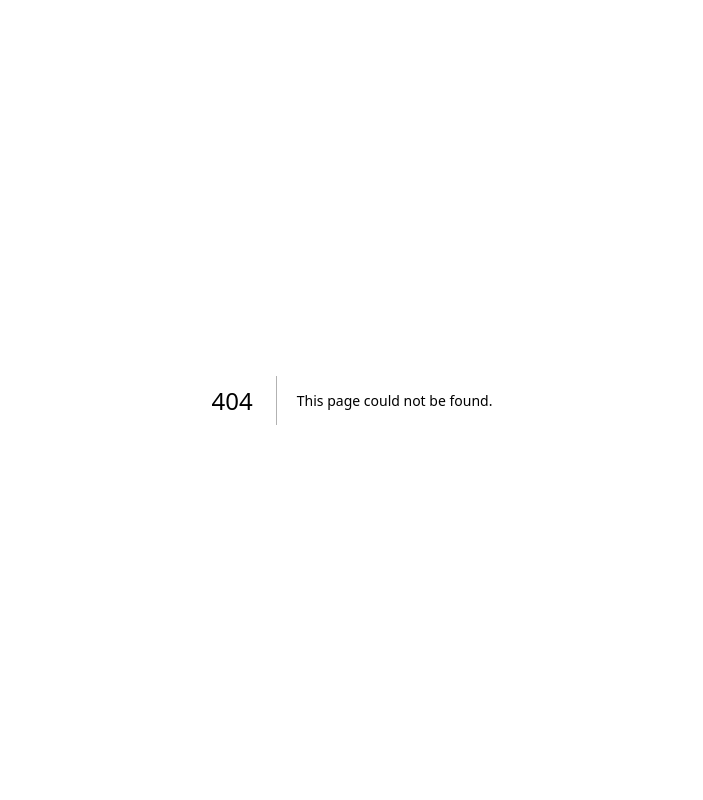
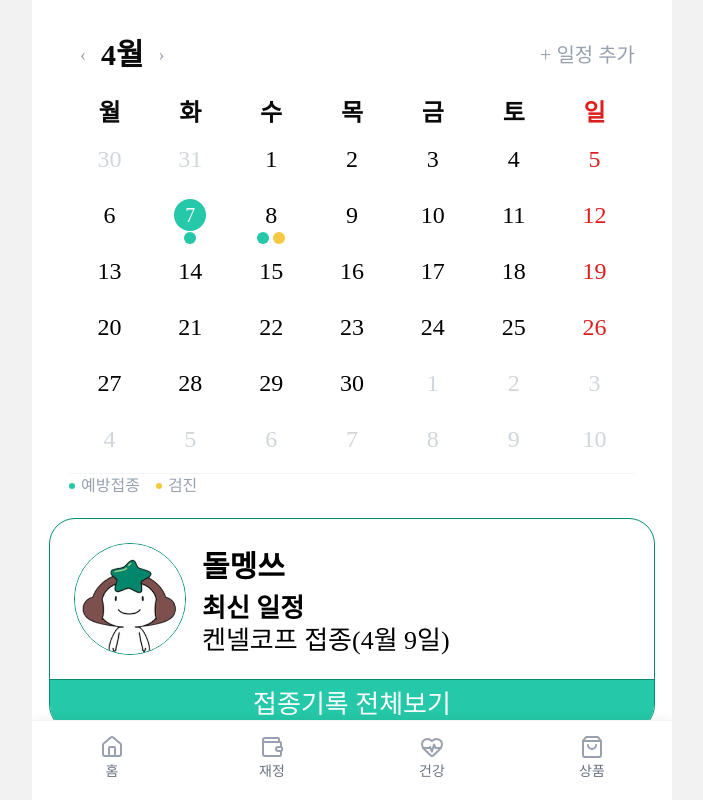
Before and after one commit to My-Golden-Kids/MGK, a Next.js app in the folder FE/: page /vaccinations in a window 1280 px wide. Before the commit this address had no page. Shown: the whole page, without its empty margins (288-991 px from the left). Built offline with nearby package versions, Linux system fonts and the light colour scheme.

Commit message:
feat:접종 페이지 \화면만 만들어두었습니다.

```diff
--- a/FE/app/globals.css
+++ b/FE/app/globals.css
@@ -181,6 +181,14 @@
   .animate-card-in {
     animation: cardIn 0.22s cubic-bezier(0.34, 1.36, 0.64, 1) both;
   }
+
+  .scrollbar-hide {
+    -ms-overflow-style: none; /* IE, Edge */
+    scrollbar-width: none; /* Firefox */
+  }
+  .scrollbar-hide::-webkit-scrollbar {
+    display: none; /* Chrome, Safari, Opera */
+  }
 }
 
 @keyframes overlayIn {
--- /dev/null
+++ b/FE/app/vaccinations/page.tsx
@@ -0,0 +1,48 @@
+import { BottomNavigation } from "@/components/common/BottomNavigation";
+import Calendar from "@/components/health/vaccination/Calendar";
+import VaccinationListSection from "@/components/health/vaccination/VaccinationListSection";
+
+const sampleVaccinationItems = [
+  {
+    id: 1,
+    title: '광견병',
+    totalCount: 3,
+    lastDate: '2024-01-01',
+    nextDate: '2024-07-01',
+    history: [
+      { date: '2023-01-01', completed: true },
+      { date: '2023-07-01', completed: true },
+      { date: '2024-01-01', completed: true },
+    ],
+  },
+  {
+    id: 2,
+    title: '종합백신',
+    totalCount: 2,
+    lastDate: '2023-12-01',
+    nextDate: '2024-06-01',
+    history: [
+      { date: '2023-06-01', completed: true },
+      { date: '2023-12-01', completed: true },
+    ],
+  },
+];
+
+export default function VaccinationPage() {
+  return (
+    <div>
+    <div className="h-dvh overflow-y-scroll p-4.25 scrollbar-hide">
+      <Calendar schedules={{"2026-04-08":["vaccine","checkup"], "2026-04-07":["vaccine"]}}
+      scheduleTypes={[
+    { type: 'vaccine', color: 'bg-mint-green', label: '예방접종' },
+    { type: 'checkup', color: '#F5C842', label: '검진' },
+  ]}/>
+    <div className="flex flex-col gap-2.5">
+      <VaccinationListSection petName={"돌멩쓰"} latestScheduleLabel={"켄넬코프 접종(4월 9일)"} vaccinationItems={sampleVaccinationItems}/>
+      <VaccinationListSection petName={"돌멩투"} latestScheduleLabel={"켄넬코프 접종(4월 9일)"} vaccinationItems={sampleVaccinationItems}/>
+    </div>
+    </div>
+    <BottomNavigation />
+    </div>
+  )
+}
--- /dev/null
+++ b/FE/components/health/vaccination/Calendar.tsx
@@ -0,0 +1,227 @@
+'use client'
+
+import { useState } from 'react';
+import { cn } from '../../../lib/utils';
+
+type ScheduleType = string
+
+export type ScheduleTypeDef = {
+  /** schedules prop의 key와 일치해야 함 */
+  type: ScheduleType
+  /** tailwind 색상 클래스 또는 hex — e.g. 'bg-mint-green' | '#5BCCE2' */
+  color: string
+  /** 범례에 표시될 이름 */
+  label: string
+}
+
+type Props = {
+  /** "YYYY-MM-DD" → 해당 날짜의 일정 타입 배열 */
+  schedules?: Record<string, ScheduleType[]>
+  /**
+   * 일정 타입 정의 목록.
+   * color가 '#'으로 시작하면 인라인 스타일로, 아니면 tailwind 클래스로 처리됨.
+   * @default 예방접종(파랑) + 검진(노랑)
+   */
+  scheduleTypes?: ScheduleTypeDef[]
+  /** 일정 추가 버튼 클릭 핸들러 */
+  onAddSchedule?: () => void
+  /** 날짜 클릭 핸들러 */
+  onDateClick?: (date: string) => void
+}
+
+const DEFAULT_SCHEDULE_TYPES: ScheduleTypeDef[] = [
+  { type: 'vaccine', color: '#5BCCE2', label: '예방접종' },
+  { type: 'checkup', color: '#F5C842', label: '검진' },
+]
+
+const DAYS = ['월', '화', '수', '목', '금', '토', '일']
+
+function pad(n: number) {
+  return String(n).padStart(2, '0')
+}
+
+/** hex 색상이면 인라인 style, tailwind 클래스면 className으로 분리 */
+function resolveColor(color: string): {
+  className?: string
+  style?: React.CSSProperties
+} {
+  if (color.startsWith('#') || color.startsWith('rgb')) {
+    return { style: { backgroundColor: color } }
+  }
+  return { className: color }
+}
+
+/**
+ * 반려동물 예방접종·검진 일정을 표시하는 월간 캘린더 컴포넌트.
+ *
+ * - 날짜별로 일정 타입에 따른 색상 점을 표시합니다.
+ * - 같은 날짜에 동일 타입이 여러 개 있어도 점은 타입당 1개만 렌더링됩니다.
+ * - `scheduleTypes`를 통해 타입·색상·범례 이름을 동적으로 주입할 수 있습니다.
+ * - 부모의 너비를 100% 따르므로, 레이아웃 제한이 필요하면 부모에서 `max-w-*`를 지정하세요.
+ *
+ * @example
+ * // 기본 사용 (default 타입: 예방접종 + 검진)
+ * <Calendar
+ *   schedules={{
+ *     '2026-04-08': ['vaccine', 'checkup'],
+ *     '2026-04-15': ['vaccine'],
+ *   }}
+ * />
+ *
+ **/
+export default function Calendar({
+  schedules = {},
+  scheduleTypes = DEFAULT_SCHEDULE_TYPES,
+  onAddSchedule,
+  onDateClick,
+}: Props) {
+  const today = new Date()
+  const [year, setYear] = useState(today.getFullYear())
+  const [month, setMonth] = useState(today.getMonth() + 1)
+
+  const todayY = today.getFullYear()
+  const todayM = today.getMonth() + 1
+  const todayD = today.getDate()
+
+  const prevMonth = () => {
+    if (month === 1) { setYear(y => y - 1); setMonth(12) }
+    else setMonth(m => m - 1)
+  }
+  const nextMonth = () => {
+    if (month === 12) { setYear(y => y + 1); setMonth(1) }
+    else setMonth(m => m + 1)
+  }
+
+  const firstDow = new Date(year, month - 1, 1).getDay()
+  const startOffset = firstDow === 0 ? 6 : firstDow - 1
+  const lastDate = new Date(year, month, 0).getDate()
+  const prevLastDate = new Date(year, month - 1, 0).getDate()
+
+  // scheduleTypes를 type → def 맵으로 변환
+  const typeMap = Object.fromEntries(scheduleTypes.map(def => [def.type, def]))
+
+  type Cell = { day: number; type: 'prev' | 'cur' | 'next' }
+  const cells: Cell[] = []
+
+  for (let i = startOffset - 1; i >= 0; i--)
+    cells.push({ day: prevLastDate - i, type: 'prev' })
+  for (let i = 1; i <= lastDate; i++)
+    cells.push({ day: i, type: 'cur' })
+  const remaining = 42 - cells.length
+  for (let i = 1; i <= remaining; i++)
+    cells.push({ day: i, type: 'next' })
+
+  return (
+    <div className="bg-white rounded-2xl p-5 w-full select-none">
+      {/* 헤더 */}
+      <div className="flex items-center justify-between mb-5">
+        <div className="flex items-center gap-1">
+          <button
+            type="button"
+            onClick={prevMonth}
+            className="w-7 h-7 flex items-center justify-center rounded-full text-gray-400 hover:bg-gray-100 transition-colors text-lg"
+          >
+            ‹
+          </button>
+          <span className="text-3xl font-bold">{month}월</span>
+          <button
+            type="button"
+            onClick={nextMonth}
+            className="w-7 h-7 flex items-center justify-center rounded-full text-gray-400 hover:bg-gray-100 transition-colors text-lg"
+          >
+            ›
+          </button>
+        </div>
+        <button
+          type="button"
+          onClick={onAddSchedule}
+          className="text-xl text-gray-400 cursor-pointer"
+        >
+          + 일정 추가
+        </button>
+      </div>
+
+      {/* 요일 헤더 */}
+      <div className="grid grid-cols-7 mb-1">
+        {DAYS.map(d => (
+          <div
+            key={d}
+            className={cn("text-center text-2xl font-bold py-1", d === '일' && 'text-error-red')}
+          >
+            {d}
+          </div>
+        ))}
+      </div>
+
+      {/* 날짜 그리드 */}
+      <div className="grid grid-cols-7">
+        {cells.map(({ day, type }, idx) => {
+          const isToday =
+            type === 'cur' && year === todayY && month === todayM && day === todayD
+          const key = `${year}-${pad(month)}-${pad(day)}`
+          // 타입별 중복 제거 후 정의된 타입만 필터링
+          const dotTypes =
+            type === 'cur' && schedules[key]
+              ? ([...new Set(schedules[key])] as ScheduleType[]).filter(t => typeMap[t])
+              : []
+          const isSunday = idx % 7 === 6
+
+          return (
+            <button
+              // biome-ignore lint/suspicious/noArrayIndexKey: calendar grid
+              key={idx}
+              type="button"
+              onClick={() => type === 'cur' && onDateClick?.(key)}
+              className="flex flex-col items-center pt-1.5 pb-2 rounded-xl hover:bg-gray-50 transition-colors min-h-12"
+            >
+              <span
+                className={cn(
+                  'w-8 h-8 flex items-center justify-center rounded-full text-2xl',
+                  isToday
+                    ? 'bg-mint-green text-white text-xl'
+                    : type !== 'cur'
+                    ? 'text-gray-300'
+                    : isSunday
+                    ? 'text-error-red'
+                    : 'text-black',
+                )}
+              >
+                {day}
+              </span>
+
+              {/* 일정 타입별 점 (타입당 1개) */}
+              <div className="flex gap-1 mt-1 h-1.5 items-center">
+                {dotTypes.map(t => {
+                  const { className, style } = resolveColor(typeMap[t].color)
+                  return (
+                    <span
+                      key={t}
+                      className={cn('w-3 h-3 rounded-full', className)}
+                      style={style}
+                    />
+                  )
+                })}
+              </div>
+            </button>
+          )
+        })}
+      </div>
+
+      {/* 범례 — scheduleTypes 기반으로 동적 렌더링 */}
+      <div className="flex gap-4 border-t border-gray-100">
+        {scheduleTypes.map(({ type, color, label }) => {
+          const { className, style } = resolveColor(color)
+          return (
+            <div key={type} className="flex items-center gap-1.5 text-ls text-gray-400">
+              <span
+                className={cn('w-1.5 h-1.5 rounded-full inline-block', className)}
+                style={style}
+              />
+              {label}
+            </div>
+          )
+        })}
+      </div>
+    </div>
+  )
+}
```
